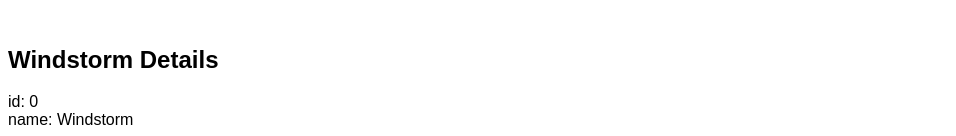
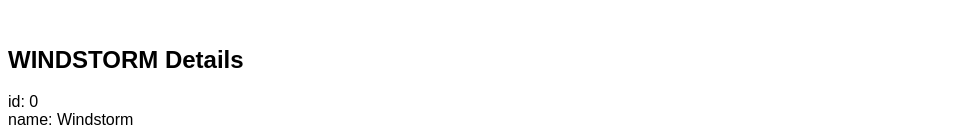
Before and after one commit to IvaTsu/tour-of-heroes, an Angular app: page / in a window 1280 px wide. Shown: the part 377-513 px from the top of the page, without its empty margins (0-956 px from the left). Built offline with nearby package versions, Linux system fonts and the light colour scheme.

Commit message:
Add 'uppercase' pipe to the 'hero.name'

```diff
--- a/src/app/heroes/heroes.component.html
+++ b/src/app/heroes/heroes.component.html
@@ -1,5 +1,5 @@
 <h2>
-  {{hero.name}} Details
+  {{hero.name | uppercase }} Details
 </h2>
 
 <div><span>id: </span>{{hero.id}}</div>
```
